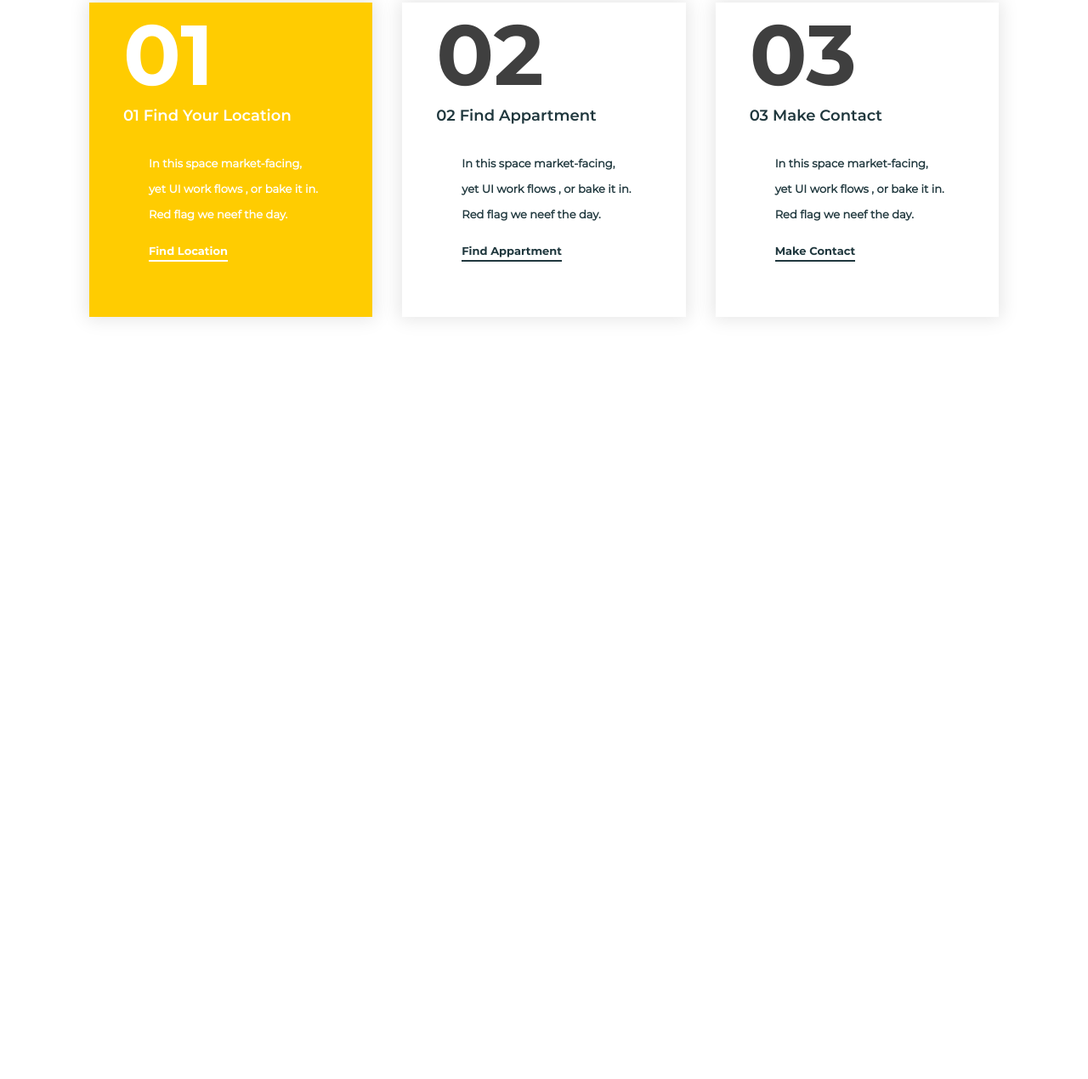
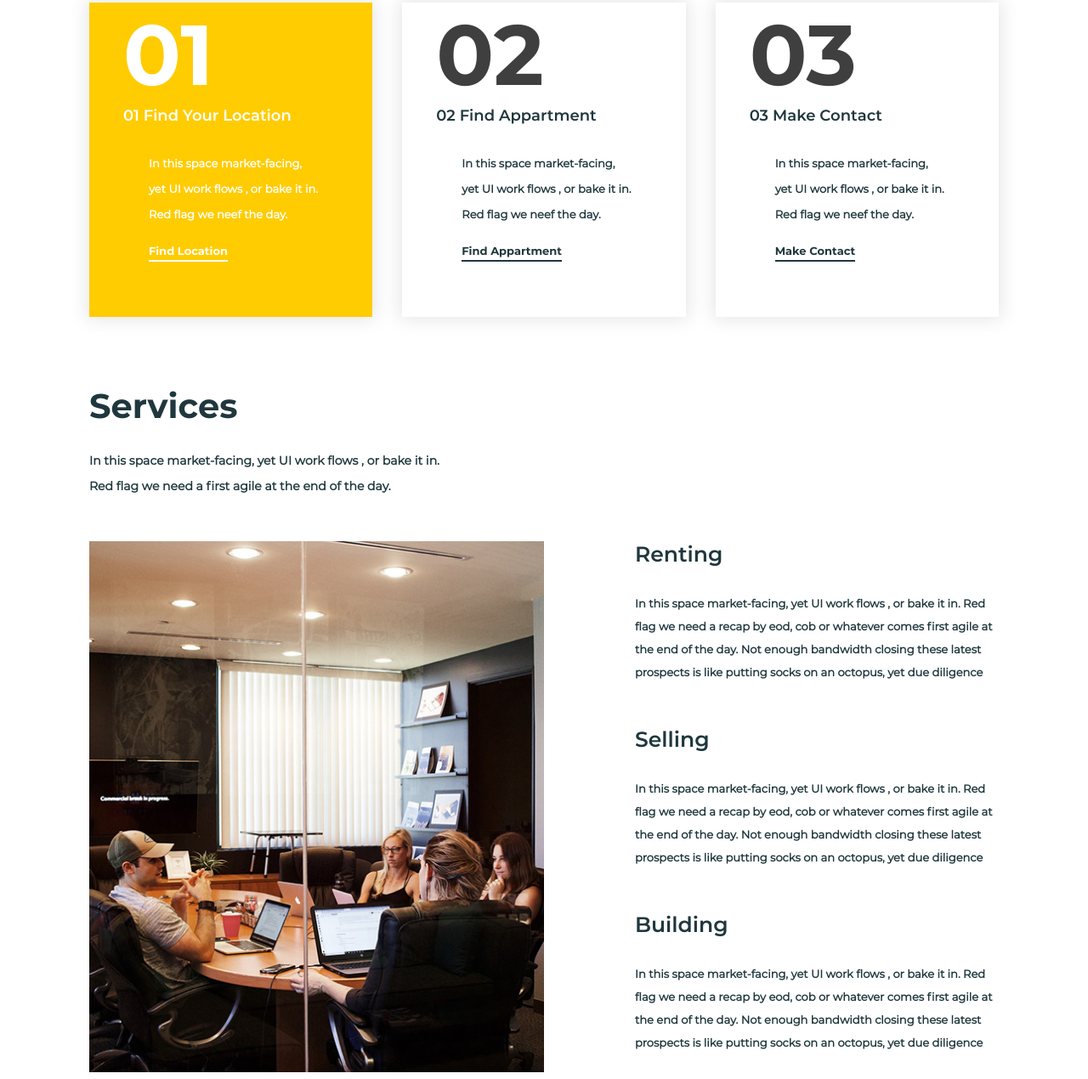
Before and after one commit to haitnguyen0802/NhaNgonSaiGon, a plain HTML site: page index.html in a window 1280 px wide. Shown: the part 3178-4448 px from the top of the page at 85% size. Before the commit the page ends 3631 px from the top, so only its background shows below. Drawn offline with Linux system fonts and the light colour scheme.

Commit message:
28/06/2022 | Done services | Done Responsive | Done Js | HaitNguyen

```diff
--- a/index.html
+++ b/index.html
@@ -312,6 +312,48 @@
           </div>
         </div>
       </section>
+      <section class="services">
+        <div class="container">
+          <div class="services__title">
+            <h3 class="h3-title">Services</h3>
+            <p class="h3-content">
+              In this space market-facing, yet UI work flows , or bake it in.
+              Red flag we need a first agile at the end of the day.
+            </p>
+          </div>
+          <div class="services__content">
+            <div class="services__content-img">
+              <img src="./img/img_service.jpg" alt="#" />
+            </div>
+            <div class="services__content-descript">
+              <h4 class="h4-title --fs25">Renting</h4>
+              <p class="h4-content">
+                In this space market-facing, yet UI work flows , or bake it in.
+                Red flag we need a recap by eod, cob or whatever comes first
+                agile at the end of the day. Not enough bandwidth closing these
+                latest prospects is like putting socks on an octopus, yet due
+                diligence
+              </p>
+              <h4 class="h4-title --fs25">Selling</h4>
+              <p class="h4-content">
+                In this space market-facing, yet UI work flows , or bake it in.
+                Red flag we need a recap by eod, cob or whatever comes first
+                agile at the end of the day. Not enough bandwidth closing these
+                latest prospects is like putting socks on an octopus, yet due
+                diligence
+              </p>
+              <h4 class="h4-title --fs25">Building</h4>
+              <p class="h4-content">
+                In this space market-facing, yet UI work flows , or bake it in.
+                Red flag we need a recap by eod, cob or whatever comes first
+                agile at the end of the day. Not enough bandwidth closing these
+                latest prospects is like putting socks on an octopus, yet due
+                diligence
+              </p>
+            </div>
+          </div>
+        </div>
+      </section>
     </main>
 
     <!-- FOOTER -->
--- a/scss/imports/core/_components.scss
+++ b/scss/imports/core/_components.scss
@@ -142,6 +142,13 @@ article {
 }
 .h4-title {
   @include text(15px, M SemiB, normal, $blue-cl, null);
+  &.--fs25 {
+    @include text(25px, M SemiB, normal, $blue-cl, null);
+  }
+}
+.h4-content {
+  @include text(13px, M Reg, normal, $blue-cl, null);
+  font-weight: bold;
 }
 .appartments {
   &__items {
--- a/scss/imports/pages/_home.scss
+++ b/scss/imports/pages/_home.scss
@@ -387,3 +387,72 @@
     }
   }
 }
+
+.services {
+  background-color: $white-cl !important;
+  &__title {
+    .h3-content {
+      max-width: 420px;
+      line-height: 30px;
+      padding: 25px 0px 50px;
+    }
+  }
+  &__content {
+    display: flex;
+    justify-content: space-between;
+    &-img {
+      max-width: 50%;
+    }
+    &-descript {
+      max-width: 40%;
+      .h4-content {
+        padding: 30px 0px 50px;
+        line-height: 27px;
+        &:last-child {
+          padding-bottom: unset;
+        }
+      }
+    }
+  }
+}
+@include sm {
+  .services {
+    &__content {
+      flex-direction: column;
+      &-img {
+        max-width: 100%;
+        img {
+          height: 100%;
+          width: 100%;
+          object-fit: cover;
+        }
+      }
+      &-descript {
+        max-width: 100%;
+        padding-top: 20px;
+      }
+    }
+  }
+}
+@include xs {
+  .services {
+    &__title {
+      .h3-content {
+        padding: 15px 0px 40px;
+      }
+    }
+    &__content {
+      flex-direction: column;
+      &-img {
+        max-width: 100%;
+      }
+      &-descript {
+        max-width: 100%;
+        padding-top: 20px;
+        .h4-content {
+          padding: 20px 0px 30px;
+        }
+      }
+    }
+  }
+}
```
Also changed, not shown: dest/style.min.css, 1 other file.
